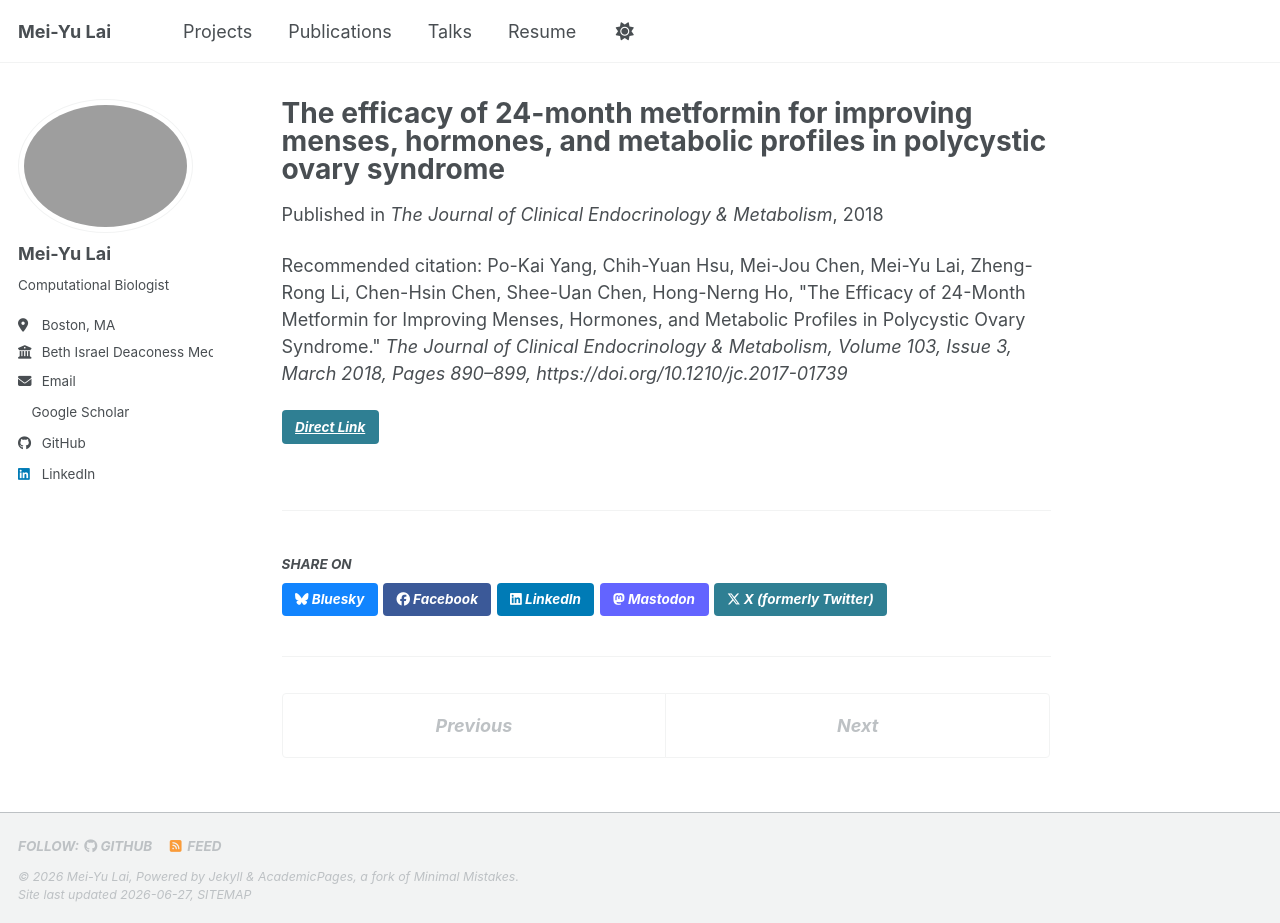
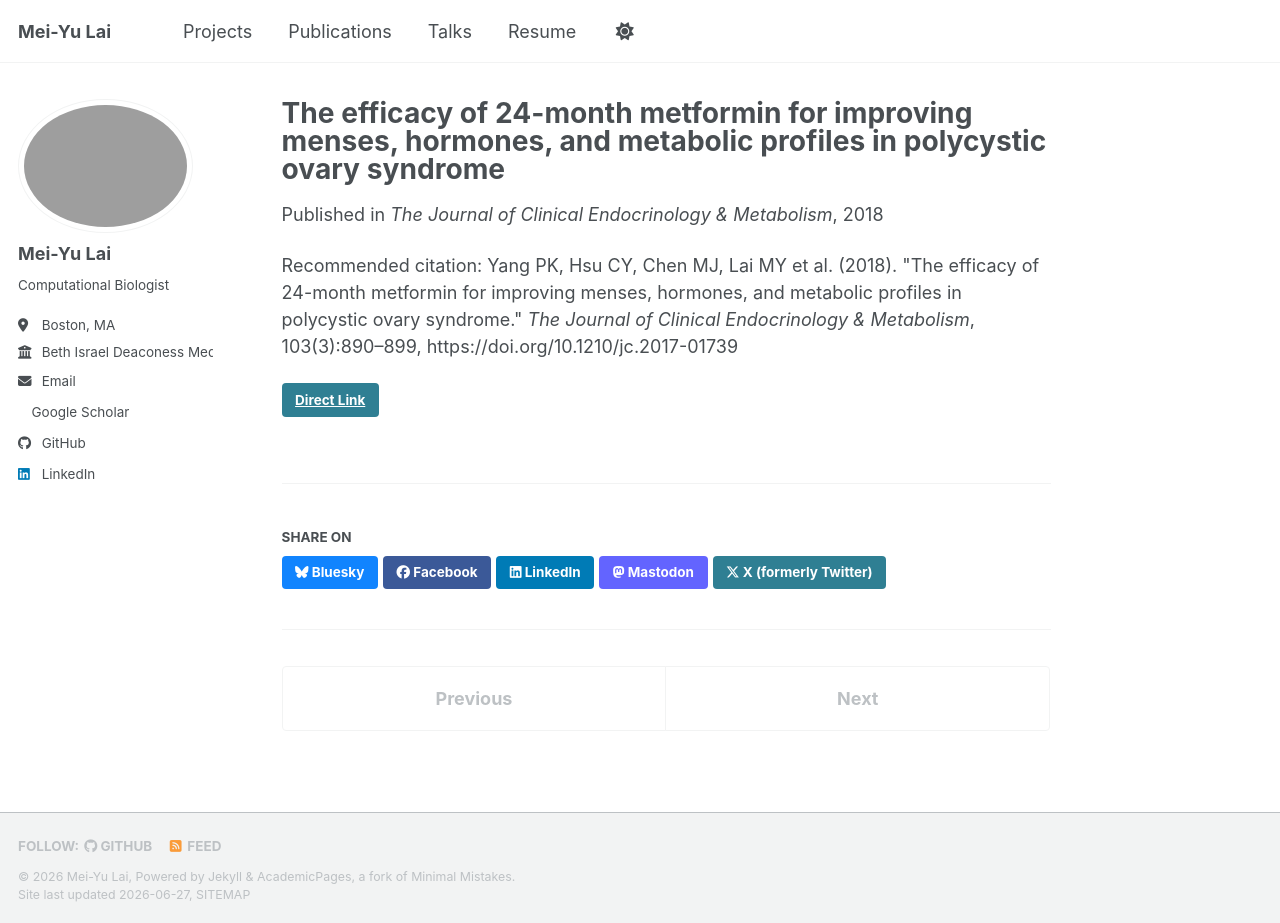
Before and after one commit to mlai22/mlai22.github.io, a Jekyll site: the page built from _publications/2018-PCOS.md, in a window 1280 px wide and 923 px high. Built offline with Jekyll 4.4.1, drawn with Linux system fonts in a browser that asks for light colours; a style sheet for code colours, icons or effects is not loaded.

Commit message:
update publication

```diff
--- a/_publications/2018-PCOS.md
+++ b/_publications/2018-PCOS.md
@@ -10,5 +10,5 @@ link: 'https://doi.org/10.1210/jc.2017-01739'
 # slidesurl: 'https://academicpages.github.io/files/slides1.pdf'
 # paperurl: 'https://academicpages.github.io/files/paper1.pdf'
 # bibtexurl: 'https://academicpages.github.io/files/bibtex1.bib'
-citation: 'Po-Kai Yang, Chih-Yuan Hsu, Mei-Jou Chen, Mei-Yu Lai, Zheng-Rong Li, Chen-Hsin Chen, Shee-Uan Chen, Hong-Nerng Ho, &quot;The Efficacy of 24-Month Metformin for Improving Menses, Hormones, and Metabolic Profiles in Polycystic Ovary Syndrome.&quot; <i>The Journal of Clinical Endocrinology & Metabolism<i>, Volume 103, Issue 3, March 2018, Pages 890–899, https://doi.org/10.1210/jc.2017-01739'
+citation: 'Yang PK, Hsu CY, Chen MJ, Lai MY et al. (2018). &quot;The efficacy of 24-month metformin for improving menses, hormones, and metabolic profiles in polycystic ovary syndrome.&quot; <i>The Journal of Clinical Endocrinology & Metabolism</i>, 103(3):890–899, https://doi.org/10.1210/jc.2017-01739'
 ---
```
Also changed, not shown: _publications/2022-BRCA1.md (+1 -1 lines), _publications/2023-Neurology.md (+1 -1 lines), _publications/2023-PQTL.md (+1 -1 lines), _publications/2024-GI.md (+1 -1 lines), _publications/2024-MDS.md (+1 -1 lines).
